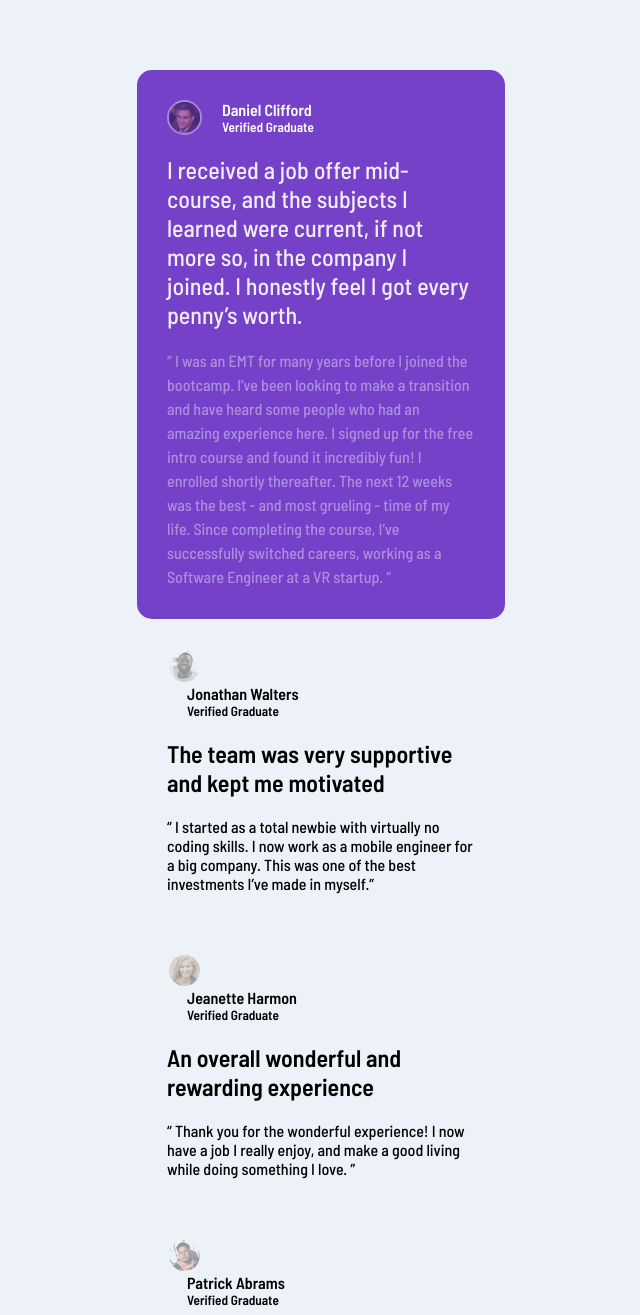
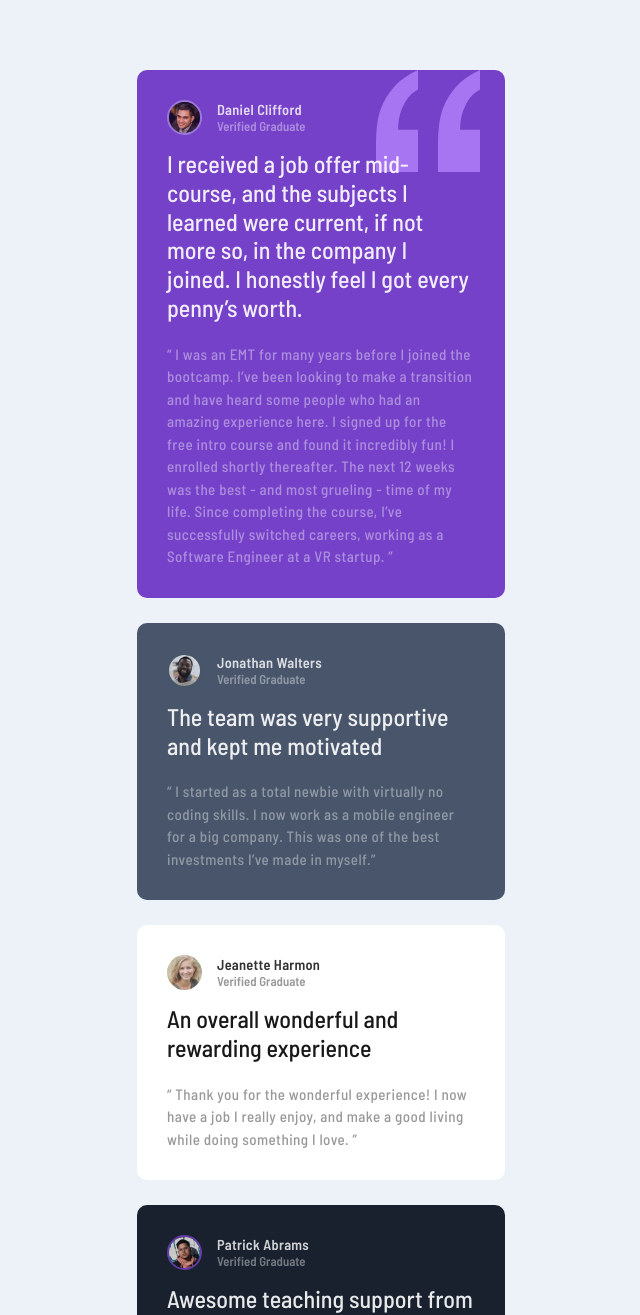
Before and after one commit to StephensGit/Testimonial-Grid-Section, a plain HTML site: page index.html in a window 1280 px wide. Shown: the top 1315 px of the page, without its empty margins (319-959 px from the left). Drawn offline with Linux system fonts and the light colour scheme.

Commit message:
Mobile Design Complete

```diff
--- a/index.html
+++ b/index.html
@@ -5,23 +5,20 @@
     <meta name="viewport" content="width=device-width, initial-scale=1.0" />
     <!-- displays site properly based on user's device -->
 
-    <link
-      rel="icon"
-      type="image/png"
-      sizes="32x32"
-      href="./images/favicon-32x32.png"
-    />
-
     <title>Testimonials Grid Section</title>
 
     <link rel="stylesheet" href="style.css" />
   </head>
   <body>
-    <section>
+    <section class="img-holder">
       <div class="container section-one">
         <div class="flex">
           <div class="flex-row">
-            <img src="./images/image-daniel.jpg" alt="avatar-daniel" />
+            <img
+              class="section-one-img"
+              src="./images/image-daniel.jpg"
+              alt="avatar-daniel"
+            />
             <div class="flex">
               <h4>Daniel Clifford</h4>
               <h5>Verified Graduate</h5>
@@ -45,12 +42,21 @@
       </div>
     </section>
 
-    <section class="section-two">
-      <div class="container">
+    <section>
+      <div class="container section-two">
         <div class="flex">
-          <img src="./images/image-jonathan.jpg" alt="avatar-jonathan" />
+          <div class="flex-row">
+            <img
+              class="section-two-img"
+              src="./images/image-jonathan.jpg"
+              alt="avatar-jonathan"
+            />
+
+            <div class="flex">
               <h4>Jonathan Walters</h4>
               <h5>Verified Graduate</h5>
+            </div>
+          </div>
           <h2>The team was very supportive and kept me motivated</h2>
           <p>
             “ I started as a total newbie with virtually no coding skills. I now
@@ -61,12 +67,16 @@
       </div>
     </section>
 
-    <section class="section-three">
-      <div class="container">
+    <section>
+      <div class="container section-three">
         <div class="flex">
+          <div class="flex-row">
             <img src="./images/image-jeanette.jpg" alt="avatar-jeanette" />
+            <div class="flex">
               <h4>Jeanette Harmon</h4>
               <h5>Verified Graduate</h5>
+            </div>
+          </div>
           <h2>An overall wonderful and rewarding experience</h2>
           <p>
             “ Thank you for the wonderful experience! I now have a job I really
@@ -76,12 +86,20 @@
       </div>
     </section>
 
-    <section class="section-four">
-      <div class="container">
+    <section>
+      <div class="container section-four">
         <div class="flex">
-          <img src="./images/image-patrick.jpg" alt="avatar-patrick" />
+          <div class="flex-row">
+            <img
+              class="section-four-img"
+              src="./images/image-patrick.jpg"
+              alt="avatar-patrick"
+            />
+            <div class="flex">
               <h4>Patrick Abrams</h4>
               <h5>Verified Graduate</h5>
+            </div>
+          </div>
           <h2>
             Awesome teaching support from TAs who did the bootcamp themselves.
             Getting guidance from them and learning from their experiences was
@@ -99,12 +117,16 @@
       </div>
     </section>
 
-    <section class="section-five">
-      <div class="container">
+    <section>
+      <div class="container section-five">
         <div class="flex">
+          <div class="flex-row">
             <img src="./images/image-kira.jpg" alt="avatr-ciara" />
+            <div class="flex">
               <h4>Kira Whittle</h4>
               <h5>Verified Graduate</h5>
+            </div>
+          </div>
           <h2>Such a life-changing experience. Highly recommended!</h2>
           <p>
             “ Before joining the bootcamp, I’ve never written a line of code. I
@@ -123,12 +145,5 @@
         </div>
       </div>
     </section>
-
-    <div class="attribution">
-      Challenge by
-      <a href="https://www.frontendmentor.io?ref=challenge" target="_blank"
-        >Frontend Mentor</a
-      >. Coded by <a href="#">Your Name Here</a>.
-    </div>
   </body>
 </html>
--- a/style.css
+++ b/style.css
@@ -25,11 +25,23 @@ body {
   padding: 70px 20px;
 }
 
+section {
+  margin-bottom: 25px;
+}
+
 .container {
   margin: 0 auto;
   padding: 30px;
   max-width: 100%;
   width: 368px;
+}
+
+.section-one,
+.section-two,
+.section-three,
+.section-four,
+.section-five {
+  border-radius: 10px 10px 10px 10px;
 }
 
 .flex {
@@ -40,46 +52,95 @@ body {
 .flex-row {
   display: flex;
   flex-direction: row;
+  align-items: center;
 }
 
 img {
   width: 35px;
   height: 35px;
   border-radius: 50px;
-  border: 2px solid var(--light-grayish-blue);
+  opacity: 0.8;
+}
+
+h2 {
+  margin-top: 15px;
+  margin-bottom: 20px;
+  line-height: 1.2em;
+  opacity: 0.9;
+  font-weight: var(--font-light);
+}
+
+h4 {
+  font-size: 0.9em;
+  letter-spacing: 0.02em;
+  opacity: 0.8;
+}
+
+h5 {
+  font-size: 0.8em;
   opacity: 0.4;
 }
 
-.section-one,
-.section-two,
-.section-three,
-.section-four,
-.section-five {
-  border-radius: 15px 15px 15px 15px;
+h4,
+h5 {
+  margin-left: 15px;
 }
 
-h2 {
-  margin-top: 20px;
-  margin-bottom: 20px;
+p {
+  opacity: 0.4;
+  font-weight: var(--font-light);
+  line-height: 1.5em;
+  font-size: 15px;
+  letter-spacing: 0.03em;
 }
 
 .section-one {
   background-color: var(--moderate-violet);
+  position: relative;
+}
+
+.section-one::before {
+  content: '';
+  background-image: url('./images/bg-pattern-quotation.svg');
+  background-repeat: no-repeat;
+  background-position: top right;
+  position: absolute;
+  bottom: 0;
+  left: -25px;
+  width: 100%;
+  height: 100%;
+}
+
+.section-one,
+.section-two {
   color: var(--white);
 }
 
-.section-one h2 {
-  opacity: 0.9;
-  font-weight: var(--font-light);
+.section-one-img {
+  border: 2px solid hsl(210, 46%, 95%, 40%);
 }
 
-.section-one p {
-  opacity: 0.4;
-  font-weight: var(--font-light);
-  line-height: 1.5em;
+.section-two {
+  background-color: var(--dark-grayish-blue);
 }
 
-h4,
-h5 {
-  margin-left: 20px;
+.section-two-img {
+  border: 2px solid hsl(217, 19%, 35%, 40%);
 }
+
+.section-three {
+  background-color: var(--white);
+}
+
+.section-four {
+  background-color: var(--dark-blackish-blue);
+  color: var(--white);
+}
+
+.section-four-img {
+  border: 2px solid var(--moderate-violet);
+}
+
+.section-five {
+  background-color: var(--white);
+}
```
Lines whose indentation alone changed are shown as unchanged.
